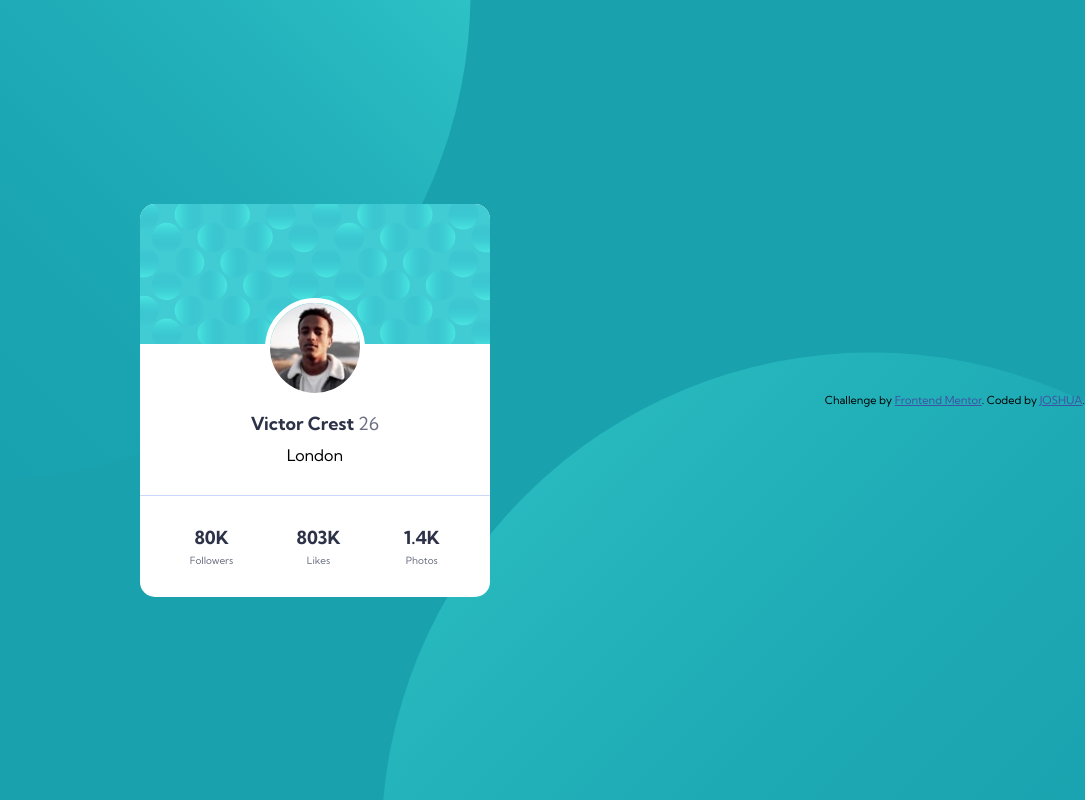
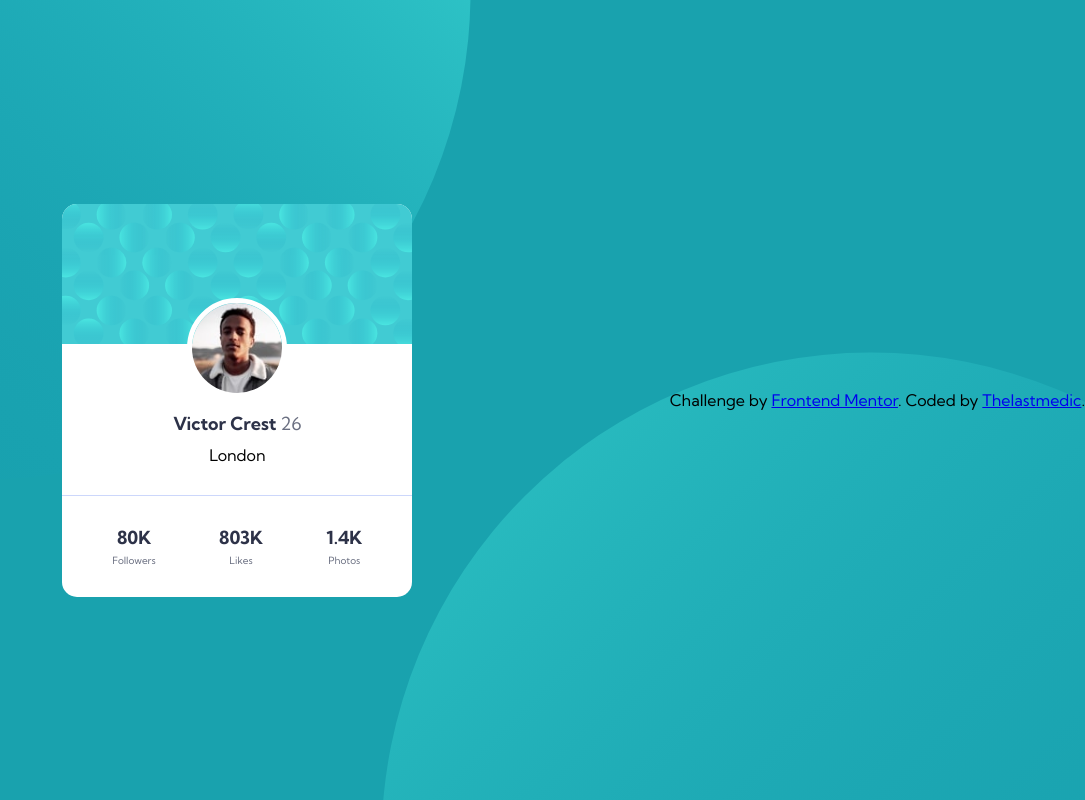
Before and after one commit to thelastmedici/profile-card-component, a plain HTML site: page index.html in a window 1280 px wide. Shown: the whole page, without its empty margins (195-1280 px from the left). Drawn offline with Linux system fonts and the light colour scheme.

Commit message:
added styles

```diff
--- a/index.html
+++ b/index.html
@@ -30,8 +30,7 @@
     margin:0 auto;
     text-align: center;
    }
-    .attribution { font-size: 11px; text-align: center; }
-    .attribution a { color: hsl(228, 45%, 44%); }
+
     .stat-card{
       max-width: 420px;
       background-color: white;
@@ -114,9 +113,10 @@
 
     </div>
   </div>
-  <div class="attribution">
-    Challenge by <a href="https://www.frontendmentor.io?ref=challenge" target="_blank">Frontend Mentor</a>.
-    Coded by <a href="#">JOSHUA</a>.
-  </div>
+
 </body>
+<div class="attribution">
+  Challenge by <a href="https://www.frontendmentor.io?ref=challenge" target="_blank">Frontend Mentor</a>.
+  Coded by <a href="https://github.com/thelastmedici">Thelastmedic</a>.
+</div>
 </html>
```
